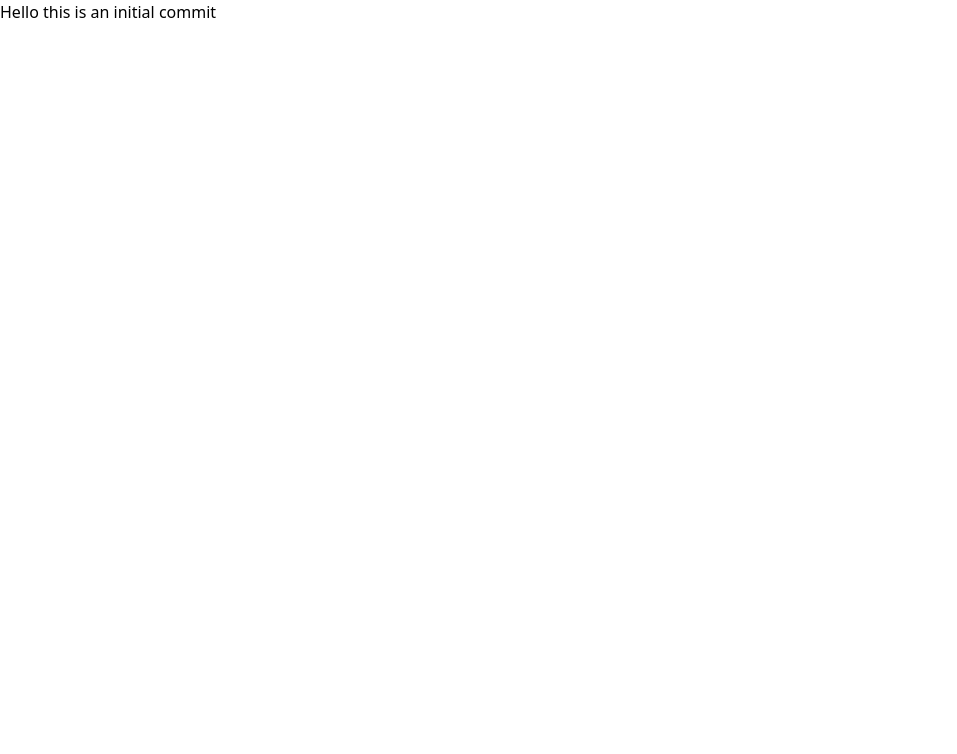
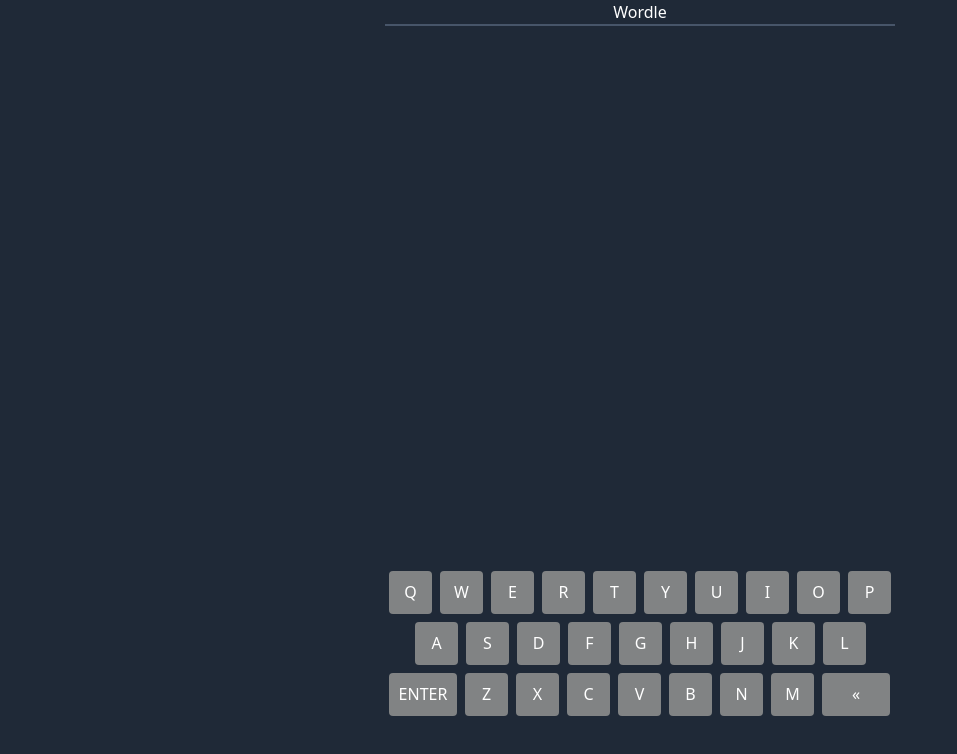
Before and after one commit to a2zarslaan/wordle-2.0, a website: page public/index.html in a window 1280 px wide. Shown: the whole page, without its empty margins (0-957 px from the left). Drawn offline with Linux system fonts and the light colour scheme.

Commit message:
feat: ui for keyboard

```diff
--- /dev/null
+++ b/public/app.js
@@ -0,0 +1,44 @@
+const tileDisplay = document.querySelector('.tile-container')
+const keyboard = document.querySelector('.key-container')
+
+const keys = [
+    'Q',
+    'W',
+    'E',
+    'R',
+    'T',
+    'Y',
+    'U',
+    'I',
+    'O',
+    'P',
+    'A',
+    'S',
+    'D',
+    'F',
+    'G',
+    'H',
+    'J',
+    'K',
+    'L',
+    'ENTER',
+    'Z',
+    'X',
+    'C',
+    'V',
+    'B',
+    'N',
+    'M',
+    '«',
+]
+
+const handleClick = () =>{
+    console.log('clicked')
+}
+keys.forEach(key => {
+    const buttonElement = document.createElement('button')
+    buttonElement.textContent = key
+    buttonElement.setAttribute('id', key)
+    buttonElement.addEventListener('click', handleClick)
+    keyboard.append(buttonElement)
+})
--- a/public/index.html
+++ b/public/index.html
@@ -6,7 +6,14 @@
     <link rel="stylesheet" href="styles.css">
     <title>Wordle</title>
 </head>
-<body>
-  <h1>Hello this is an initial commit</h1>
+<body class="bg-gray-800 text-white">
+  <div class="game-container h-[90vh] flex flex-col justify-between items-center">
+    <h1 class="text-center w-[510px] border-b-2 border-b-slate-600">Wordle</h1>
+
+    <div class="message-container"></div>
+    <div class="tile-container w-80 mb-8"></div>
+    <div class="key-container w-[510px] flex flex-wrap"></div>
+  </div>
 </body>
+<script src="app.js"></script>
 </html>
--- a/src/styles.css
+++ b/src/styles.css
@@ -1,3 +1,21 @@
 @tailwind base;
 @tailwind components;
 @tailwind utilities;
+
+.key-container button {
+    width: 43px;
+    height: 43px;
+    border-radius: 4px;
+    border:none;
+    background-color: #818384;
+    margin: 4px;
+}
+
+.key-container button:nth-child(11){
+    margin-left: 30px;
+}
+
+.key-container button:nth-child(20),
+.key-container button:nth-child(28){
+    width: 68px;
+}
```
Also changed, not shown: public/styles.css.
